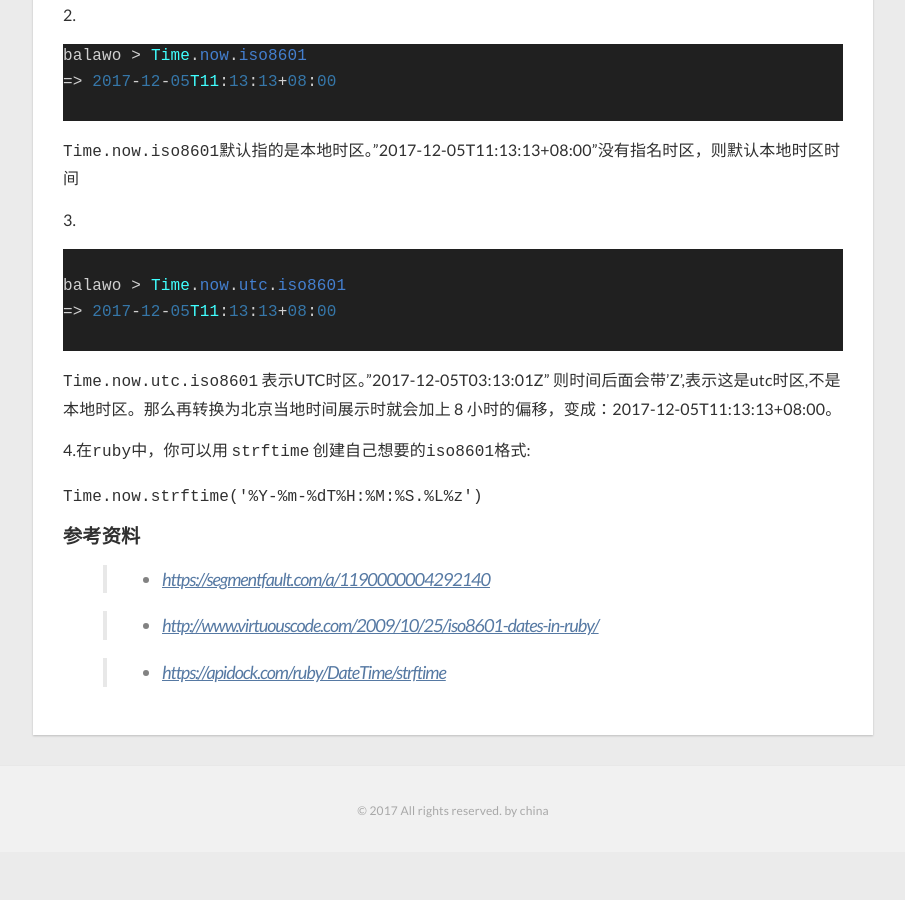
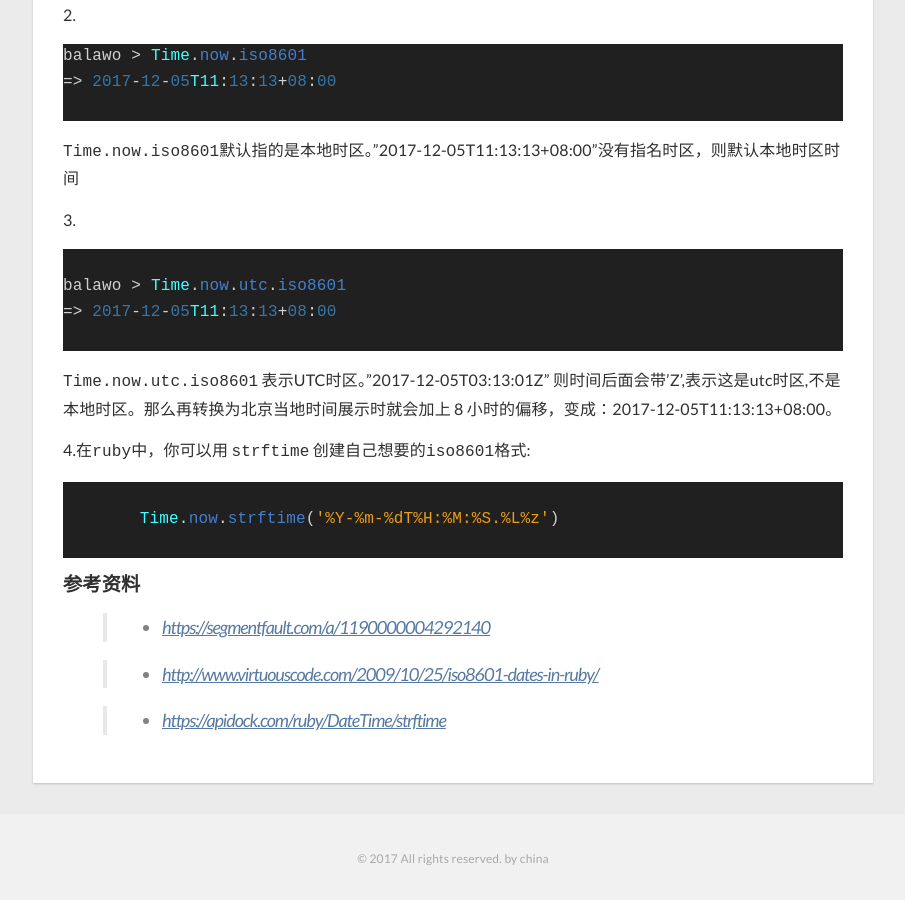
Before and after one commit to yanchengv/yanchengv.github.io, a Jekyll site: the page built from _posts/2017-12-05-about-utc.markdown, in a window 1280 px wide and 900 px high, scrolled down 1547 px. Shown: the whole window, without its empty margins (187-1092 px from the left). Built offline with Jekyll 4.4.1, drawn with Linux system fonts in a browser that asks for light colours; nearby versions of some CDN libraries; before the commit the page ends 2399 px from its top, so only the background shows below that.

Commit message:
jekyll admin

````diff
--- a/_posts/2017-12-05-about-utc.markdown
+++ b/_posts/2017-12-05-about-utc.markdown
@@ -1,11 +1,10 @@
 ---
+title: 关于UTC、GMT、ISO8601、
 layout: post
-title:  "关于UTC、GMT、ISO8601、"
-date:   2017-12-05 14:00
+date: 2017-12-05 14:00
 categories: rails
 comments: true
 ---
-
 
 #### 1. GMT:
 
@@ -75,7 +74,11 @@ balawo > Time.now.utc.iso8601
 
 4.在``` ruby ```中，你可以用 ``` strftime ``` 创建自己想要的```iso8601```格式:
 
-  ```Time.now.strftime('%Y-%m-%dT%H:%M:%S.%L%z') ```
+```ruby
+
+	Time.now.strftime('%Y-%m-%dT%H:%M:%S.%L%z')
+
+```
 
 #### 参考资料
 
````
